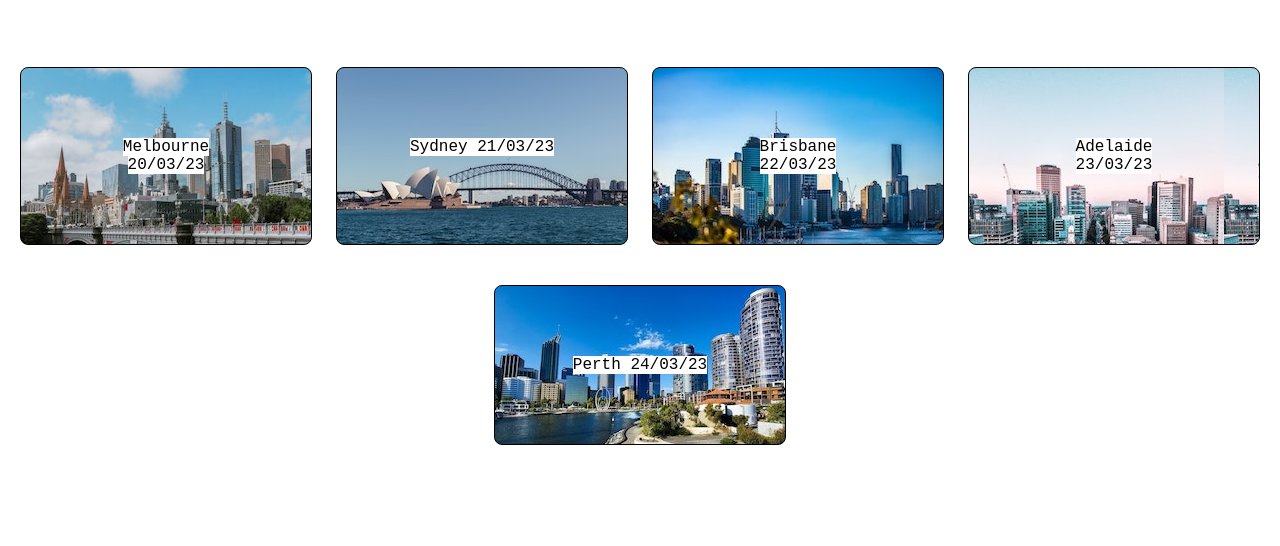
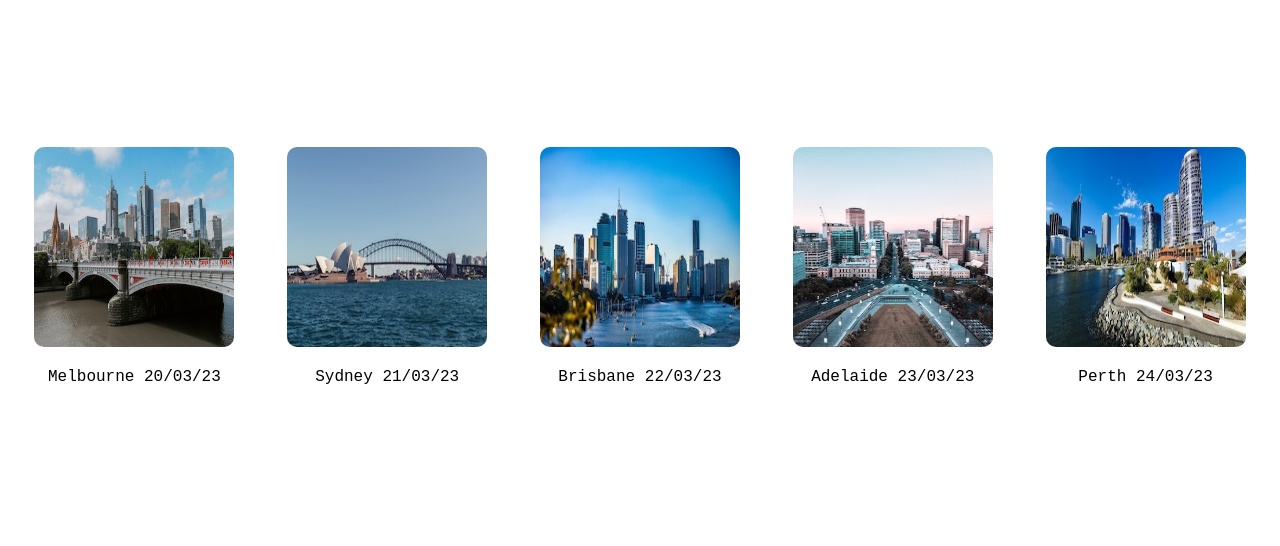
Before and after one commit to NCF94/NicholasWard_T1A2, a plain HTML site: page src/pages/blog-main.html in a window 1280 px wide. Shown: the part 56-602 px from the top of the page. Drawn offline with Linux system fonts and the light colour scheme.

Commit message:
fix images

```diff
--- a/src/pages/blog-main.html
+++ b/src/pages/blog-main.html
@@ -22,19 +22,34 @@
     <main>
         <div class="blogs">
             <div class="blog1">
-                <a href="./blog-1.html">Melbourne 20/03/23</a>
+                <a href="./blog-1.html">
+                    <img src="../images/melbourne.jpg" alt="Image-of-Melbourne">
+                    <p>Melbourne 20/03/23</p>
+                </a>
             </div>
             <div class="blog2">
-                <a href="./blog-2.html">Sydney 21/03/23</a>
+                <a href="./blog-2.html">
+                    <img src="../images/sydney.jpg" alt="Image-of-Sydney">
+                    <p>Sydney 21/03/23</p>
+                </a>
             </div>
             <div class="blog3">
-                <a href="./blog-3.html">Brisbane 22/03/23</a>
+                <a href="./blog-3.html">
+                    <img src="../images/brisbane.jpg" alt="Image-of-Brisbane">
+                    <p>Brisbane 22/03/23</p>
+                </a>
             </div>
             <div class="blog4">
-                <a href="./blog-4.html">Adelaide 23/03/23</a>
+                <a href="./blog-4.html">
+                    <img src="../images/adelaide.jpg" alt="Image-of-Adelaide">
+                    <p>Adelaide 23/03/23</p>
+                </a>
             </div>
             <div class="blog5">
-                <a href="./blog-5.html">Perth 24/03/23</a>
+                <a href="./blog-5.html">
+                    <img src="../images/perth.jpg" alt="Image-of-Perth">
+                    <p>Perth 24/03/23</p>
+                </a>
             </div>
         </div>
 
--- a/src/styles/pages/blog-main.scss
+++ b/src/styles/pages/blog-main.scss
@@ -5,9 +5,10 @@
     display: flex;
     flex-wrap: wrap;
     justify-content:space-around;
+    align-items: center;
+    margin-top: 150px;
+    margin-bottom: 150px;
     text-align: center;
-    margin-top: 50px;
-    margin-bottom: 50px;
 
     a {
         text-decoration: none;
@@ -18,56 +19,46 @@
 
     .blog1 {
 
-        width: 150px;
-        border: 1px solid black;
-        border-radius: 8px;
-        overflow: hidden;
-        margin: 20px 0px;
-        padding: 70px;
-        background-image: url(/src/images/melbourne.jpg);
+        img {
+            border-radius: 10px;
+            width: 200px;
+            height: 200px;
+        }
     }
 
     .blog2 {
-        width: 150px;
-        border: 1px solid black;
-        border-radius: 8px;
-        overflow: hidden;
-        margin: 20px 0px;
-        padding: 70px;
-        background-image: url(/src/images/sydney.jpg);
 
+        img {
+            border-radius: 10px;
+            width: 200px;
+            height: 200px;
+        }
     }
 
     .blog3 {
-        width: 150px;
-        border: 1px solid black;
-        border-radius: 8px;
-        overflow: hidden;
-        margin: 20px 0px;
-        padding: 70px;
-        background-image: url(/src/images/brisbane.jpg);
 
+        img {
+            border-radius: 10px;
+            width: 200px;
+            height: 200px;
+        }
     }
 
     .blog4 {
-        width: 150px;
-        border: 1px solid black;
-        border-radius: 8px;
-        overflow: hidden;
-        margin: 20px 0px;
-        padding: 70px;
-        background-image: url(/src/images/adelaide.jpg);
 
+        img {
+            border-radius: 10px;
+            width: 200px;
+            height: 200px;
+        }
     }
 
     .blog5 {
-        width: 150px;
-        border: 1px solid black;
-        border-radius: 8px;
-        overflow: hidden;
-        margin: 20px 0px;
-        padding: 70px;
-        background-image: url(/src/images/perth.jpg);
 
+        img {
+            border-radius: 10px;
+            width: 200px;
+            height: 200px;
+        }
     }
 }
```
Also changed, not shown: src/styles/pages/blog-main.css, 1 other file.
